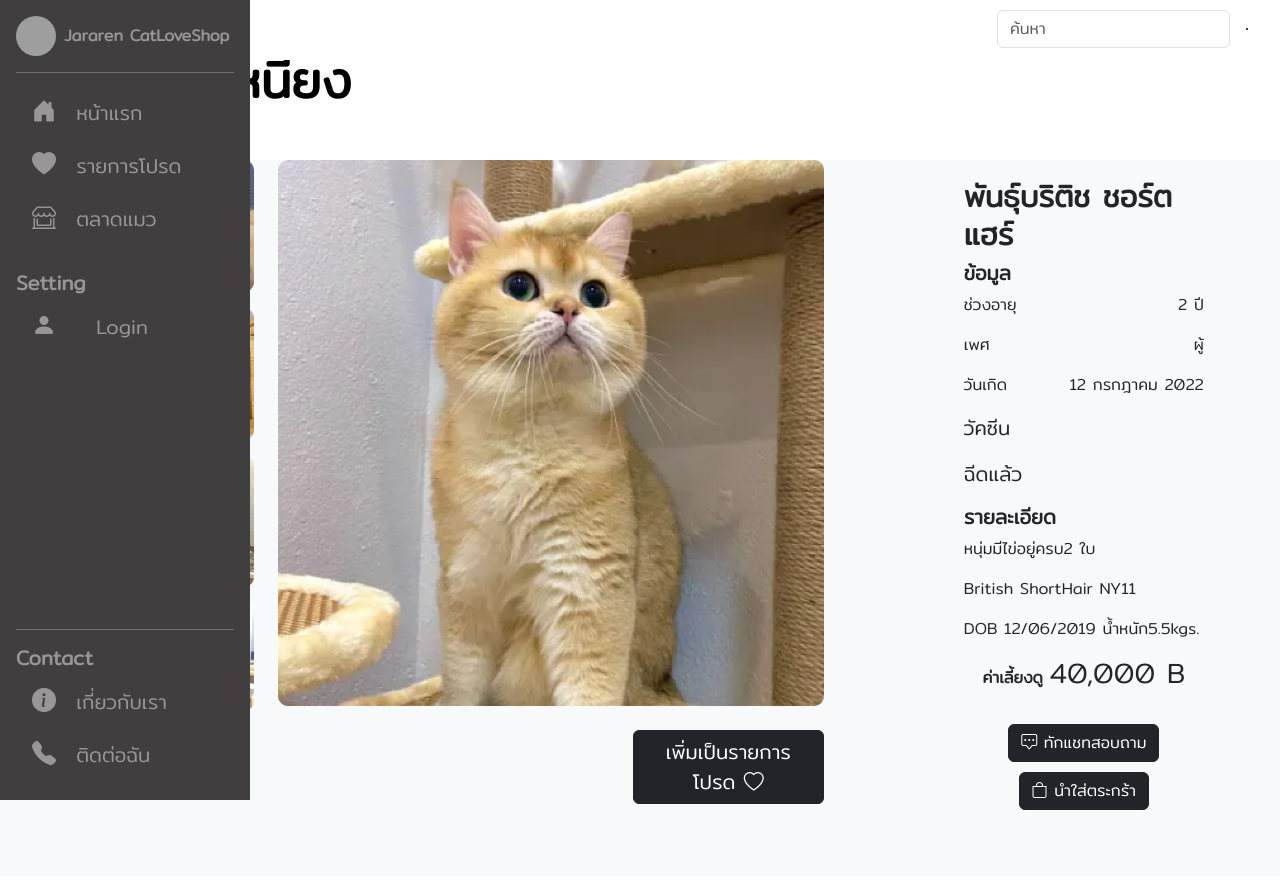
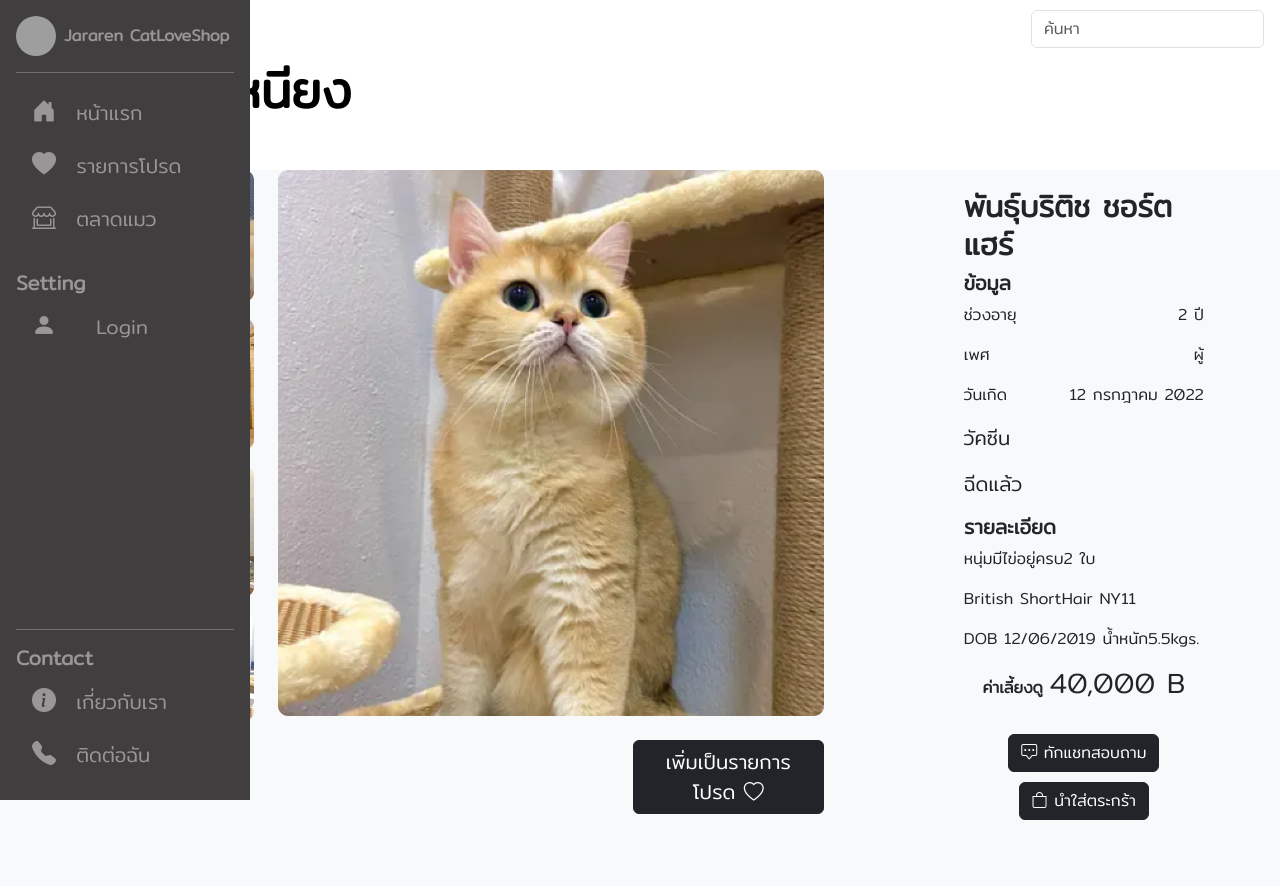
Before and after one commit to 62160200/jarenjanecatshop, a PHP site: page /cat_detail.php in a window 1280 px wide. Before the commit the page ends 810 px from the top, so only its background shows below. Run offline with PHP 8.4, Linux system fonts and the light colour scheme; some libraries are stand-ins or nearby versions; grey boxes are pictures that could not be loaded.

Commit message:
fix cart layout

```diff
--- a/cat_detail.php
+++ b/cat_detail.php
@@ -39,7 +39,7 @@ include 'layout.php';
         font-size: 50px;
         font-family: 'Mitr', sans-serif;
         color: #000000;
-        margin-top: 50px;
+        margin-top: 60px;
         margin-left: 8rem;
         margin-bottom: 50px;
     }
@@ -69,10 +69,7 @@ include 'layout.php';
 
 <body>
     <h1 class="title"><b>น้องเหนียง</b></h1>
-
-    <div class="album py-10 bg-light">
-
-
+    <div class="album bg-light">
         <div class="container mt-5">
             <div class="row">
                 <div class="col-md-2">
--- a/layout.php
+++ b/layout.php
@@ -105,13 +105,16 @@ session_start();
         <form class="search-form ms-auto">
             <input class="form-control" type="search" placeholder="ค้นหา" aria-label="ค้นหา">
         </form>
-        <div class="icon-container">
             <?php
             if (isset($_SESSION['loggedin'])) {
-                echo '<a href="cat_cart.php" class="btn"><b><i class="bi bi-bag"></i></b></a>';
+                echo '  <div class="icon-container">
+                            <a href="cat_cart.php" class="btn">
+                                <b><i class="bi bi-bag"></i></b>
+                            </a>
+                        </div>';
             }
             ?>
-        </div>
+
     </div>
 
     <script>
```
Also changed, not shown: README.md.
